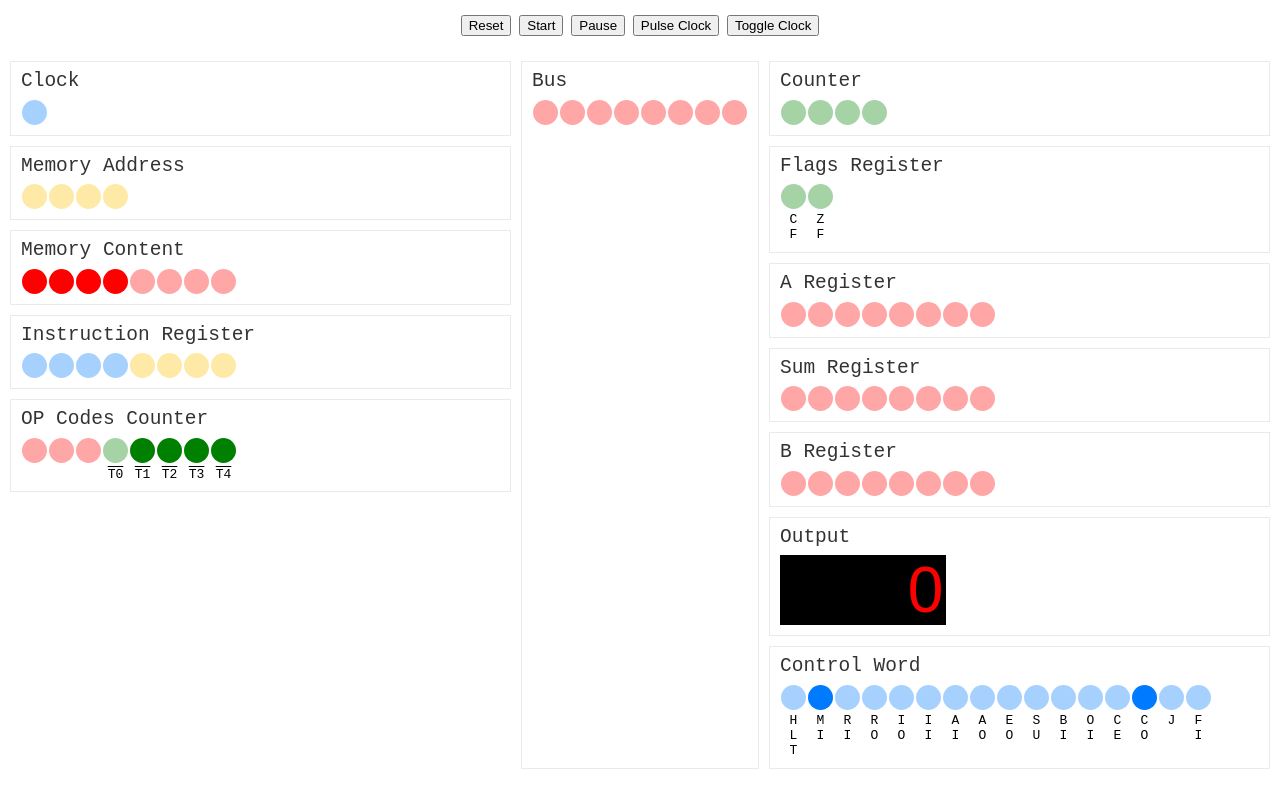
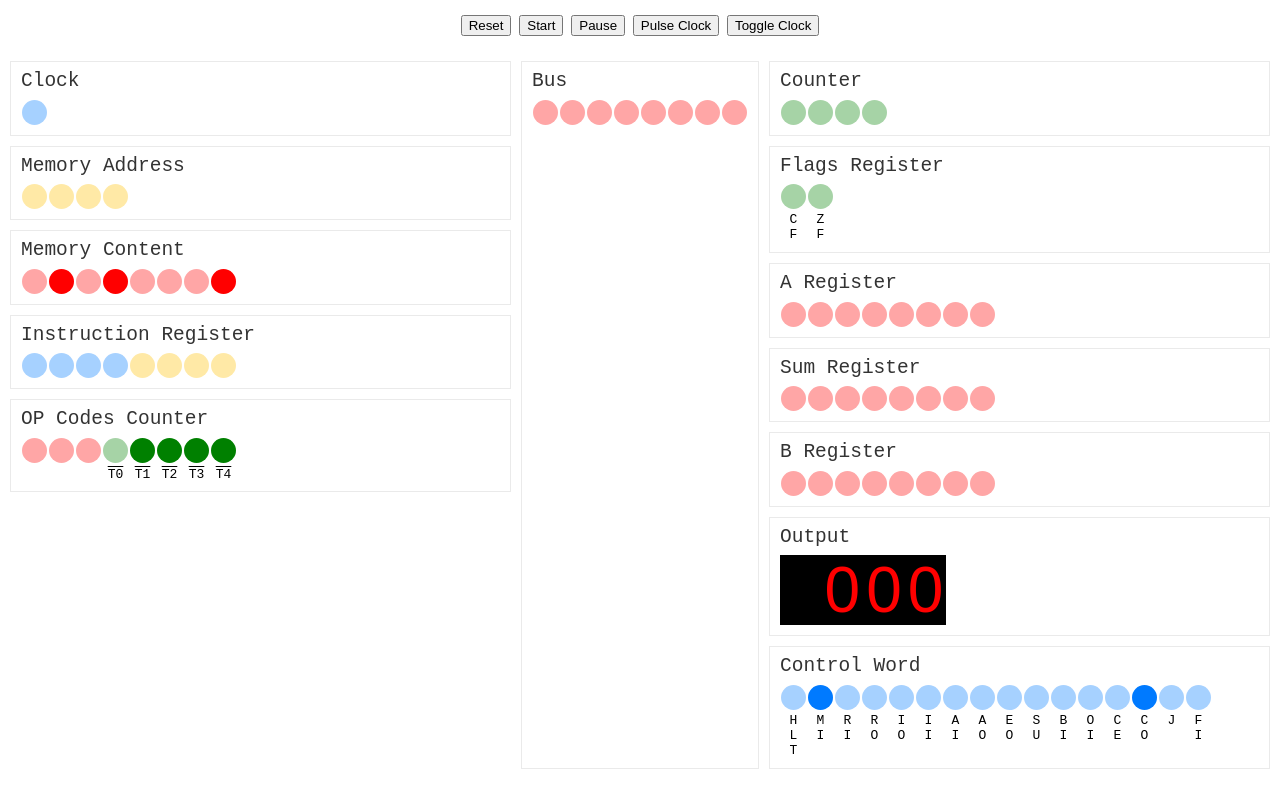
Before and after one commit to addamichal/8-bit-cpu, a website built with webpack: page dist/index.html in a window 1280 px wide. Built offline with nearby package versions, Linux system fonts and the light colour scheme; a web font is replaced by a local one.

Commit message:
fixing 7 segment display

```diff
--- a/src/index.ts
+++ b/src/index.ts
@@ -45,8 +45,8 @@ function setOutputValue(number: number) {
     if (digits.length !== 4) throw new Error('Seven Segment Display does not have enough digits');
 
     digits[0].textContent = number >= 0 ? '' : '-';
-    digits[1].textContent = hundredsPlace ? hundredsPlace.toString() : '';
-    digits[2].textContent = tensPlace ? tensPlace.toString() : '';
+    digits[1].textContent = hundredsPlace ? hundredsPlace.toString() : '0';
+    digits[2].textContent = tensPlace ? tensPlace.toString() : '0';
     digits[3].textContent = onesPlace ? onesPlace.toString() : '0';
 }
 
@@ -117,7 +117,7 @@ function init(): State {
     // state.ram[1] = new JzInstruction(15).toNumber();
     // state.ram[15] = 15;
 
-    state.ram[0] = new HltInstruction().toNumber();
+    // state.ram[0] = new HltInstruction().toNumber();
 
     // state.ram[0] = new LdiInstruction(15).toNumber();
     // state.ram[1] = new OutInstruction().toNumber();
@@ -128,20 +128,20 @@ function init(): State {
 
     // state.ram[0] = new HltInstruction().toNumber();
 
-    // state.ram[0] = new LdiInstruction(1).toNumber();
-    // state.ram[1] = new StaInstruction(14).toNumber();
-    // state.ram[2] = new LdiInstruction(0).toNumber();
-    // state.ram[3] = new StaInstruction(15).toNumber();
-    // state.ram[4] = new OutInstruction().toNumber();
-    // state.ram[5] = new LdaInstruction(14).toNumber();
-    // state.ram[6] = new AddInstruction(15).toNumber();
-    // state.ram[7] = new StaInstruction(14).toNumber();
-    // state.ram[8] = new OutInstruction().toNumber();
-    // state.ram[9] = new LdaInstruction(15).toNumber();
-    // state.ram[10] = new AddInstruction(14).toNumber();
-    // state.ram[11] = new JcInstruction(13).toNumber();
-    // state.ram[12] = new JmpInstruction(3).toNumber();
-    // state.ram[13] = new HltInstruction().toNumber();
+    state.ram[0] = new LdiInstruction(1).toNumber();
+    state.ram[1] = new StaInstruction(14).toNumber();
+    state.ram[2] = new LdiInstruction(0).toNumber();
+    state.ram[3] = new StaInstruction(15).toNumber();
+    state.ram[4] = new OutInstruction().toNumber();
+    state.ram[5] = new LdaInstruction(14).toNumber();
+    state.ram[6] = new AddInstruction(15).toNumber();
+    state.ram[7] = new StaInstruction(14).toNumber();
+    state.ram[8] = new OutInstruction().toNumber();
+    state.ram[9] = new LdaInstruction(15).toNumber();
+    state.ram[10] = new AddInstruction(14).toNumber();
+    state.ram[11] = new JcInstruction(13).toNumber();
+    state.ram[12] = new JmpInstruction(3).toNumber();
+    state.ram[13] = new HltInstruction().toNumber();
 
     updateUI(state);
 
```
Also changed, not shown: dist/index.html.
